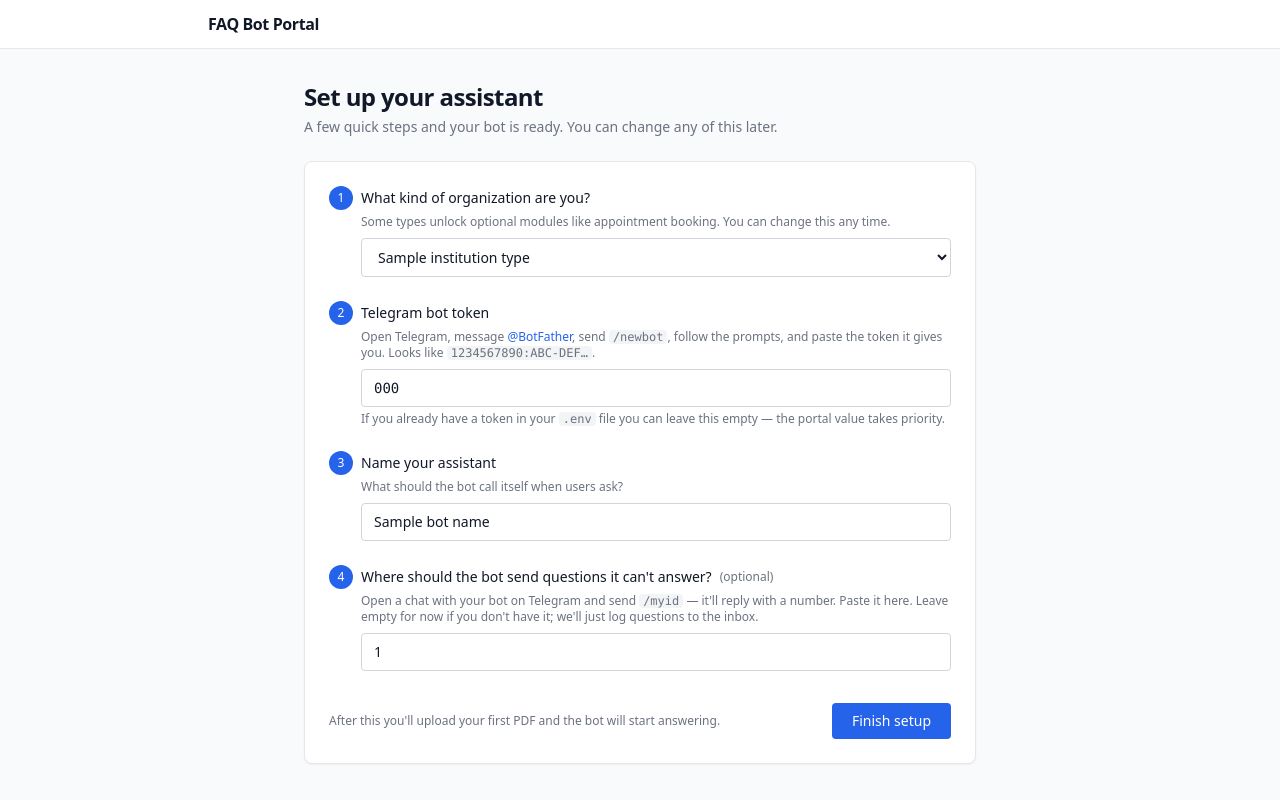
After one commit to ixhm-brix/faq-bot, a FastAPI app: template src/portal/templates/setup.html in a window 1280 px wide. The commit adds this page. Run offline with FastAPI, Linux system fonts and the light colour scheme; the template is opened without the code that fills it: most values are stand-ins (such as "Sample title", 1, 10 or a date in 2020); some libraries are stand-ins or nearby versions.

Commit message:
Self-serve setup: signup, login, bot-token-in-portal, setup wizard
Auth (src/auth.py):
- New users table (bcrypt-hashed passwords) in data/users.db.
- bootstrap_admin() seeds an initial user from the legacy
  PORTAL_ADMIN_USERNAME / PORTAL_ADMIN_PASSWORD on first start so
  existing deployments aren't locked out.
- Fresh installs without env creds land on /signup; the first signup
  becomes the admin.

Portal:
- /login now checks the DB instead of env-equality.
- /signup form, available only while no users exist.
- /setup wizard: one page, four numbered steps (institution type,
  Telegram bot token, assistant name, optional handoff chat ID).
  After signup or first login the user is redirected here until
  setup_complete is flipped.
- Dashboard now bounces to /setup if setup isn't complete.
- New Telegram bot token field on the dashboard "Assistant settings"
  card too, for ongoing changes.

Settings (src/settings.py):
- get_telegram_bot_token / set_telegram_bot_token: portal-managed
  bot token, takes priority over the env value.
- is_setup_complete / mark_setup_complete: gates the wizard.
- auto_mark_setup_if_existing(): detects prior settings.json content
  on startup so existing admins skip the wizard.

Bot (src/bot/main.py):
- Reads the token from settings first, falls back to .env. No more
  editing .env on the server to change which Telegram bot the system
  talks to.

```diff
--- a/requirements.txt
+++ b/requirements.txt
@@ -10,3 +10,4 @@ itsdangerous>=2.0.0
 jinja2>=3.1.0
 reportlab>=4.0.0
 dateparser>=1.2
+bcrypt>=4.1
--- a/src/portal/main.py
+++ b/src/portal/main.py
@@ -12,7 +12,7 @@ from src.config import (
     PORTAL_ADMIN_USERNAME,
     PORTAL_SESSION_SECRET,
 )
-from src import appointments, handoff
+from src import appointments, auth, handoff
 from src.llm import generate_sample_questions
 from src.rag.ingest import ingest_pdf
 from src.rag.retrieve import RetrievedChunk
@@ -25,13 +25,17 @@ from src.settings import (
     get_institution_type,
     get_retrieval_threshold,
     get_suggested_questions,
+    get_telegram_bot_token,
     get_working_hours,
     has_module,
+    is_setup_complete,
+    mark_setup_complete,
     set_bot_name,
     set_handoff_chat_id,
     set_institution_type,
     set_retrieval_threshold,
     set_suggested_questions,
+    set_telegram_bot_token,
     set_working_hours,
 )
 
@@ -41,15 +45,19 @@ TEMPLATES_DIR = Path(__file__).parent / "templates"
 logging.basicConfig(level=logging.INFO)
 log = logging.getLogger("portal")
 
-if not PORTAL_ADMIN_PASSWORD:
-    raise RuntimeError(
-        "PORTAL_ADMIN_PASSWORD is not set. Set it in .env before starting the portal."
-    )
-
 app = FastAPI(title="FAQ Bot Portal")
 app.add_middleware(SessionMiddleware, secret_key=PORTAL_SESSION_SECRET)
 
 templates = Jinja2Templates(directory=str(TEMPLATES_DIR))
+
+# Seed the initial admin from legacy env credentials so existing deployments
+# keep working. Fresh installs without env creds will see the /signup screen.
+auth.bootstrap_admin(PORTAL_ADMIN_USERNAME, PORTAL_ADMIN_PASSWORD)
+
+# Existing deployments already have bot_name / institution_type / etc. in
+# settings.json — don't bounce those admins to the /setup wizard on upgrade.
+from src.settings import auto_mark_setup_if_existing  # noqa: E402
+auto_mark_setup_if_existing()
 
 
 def is_authed(request: Request) -> bool:
@@ -104,14 +112,19 @@ async def refresh_suggestions() -> list[str]:
 
 @app.get("/", response_class=HTMLResponse)
 async def root(request: Request):
-    target = "/dashboard" if is_authed(request) else "/login"
-    return RedirectResponse(target, status_code=303)
+    if is_authed(request):
+        return RedirectResponse("/dashboard", status_code=303)
+    if auth.user_count() == 0:
+        return RedirectResponse("/signup", status_code=303)
+    return RedirectResponse("/login", status_code=303)
 
 
 @app.get("/login", response_class=HTMLResponse)
 async def login_form(request: Request):
     if is_authed(request):
         return RedirectResponse("/dashboard", status_code=303)
+    if auth.user_count() == 0:
+        return RedirectResponse("/signup", status_code=303)
     return templates.TemplateResponse(
         request, "login.html", {"user": None, "error": None}
     )
@@ -123,9 +136,10 @@ async def login_submit(
     username: str = Form(...),
     password: str = Form(...),
 ):
-    if username == PORTAL_ADMIN_USERNAME and password == PORTAL_ADMIN_PASSWORD:
-        request.session["user"] = username
-        return RedirectResponse("/dashboard", status_code=303)
+    if auth.verify_password(username, password):
+        request.session["user"] = username.strip().lower()
+        target = "/dashboard" if is_setup_complete() else "/setup"
+        return RedirectResponse(target, status_code=303)
     return templates.TemplateResponse(
         request,
         "login.html",
@@ -140,6 +154,85 @@ async def logout(request: Request):
     return RedirectResponse("/login", status_code=303)
 
 
+@app.get("/signup", response_class=HTMLResponse)
+async def signup_form(request: Request):
+    if auth.user_count() > 0:
+        return RedirectResponse("/login", status_code=303)
+    return templates.TemplateResponse(
+        request, "signup.html", {"user": None, "error": None}
+    )
+
+
+@app.post("/signup")
+async def signup_submit(
+    request: Request,
+    username: str = Form(...),
+    password: str = Form(...),
+    password_confirm: str = Form(...),
+):
+    if auth.user_count() > 0:
+        return RedirectResponse("/login", status_code=303)
+    if password != password_confirm:
+        return templates.TemplateResponse(
+            request, "signup.html",
+            {"user": None, "error": "Passwords don't match."},
+            status_code=400,
+        )
+    try:
+        auth.create_user(username, password)
+    except ValueError as e:
+        return templates.TemplateResponse(
+            request, "signup.html",
+            {"user": None, "error": str(e)},
+            status_code=400,
+        )
+    request.session["user"] = username.strip().lower()
+    return RedirectResponse("/setup", status_code=303)
+
+
+@app.get("/setup", response_class=HTMLResponse)
+async def setup_form(request: Request):
+    if not is_authed(request):
+        return RedirectResponse("/login", status_code=303)
+    return templates.TemplateResponse(
+        request,
+        "setup.html",
+        {
+            "user": request.session.get("user"),
+            "institution_type": get_institution_type(),
+            "institution_types": [
+                (key, label) for key, (label, _) in INSTITUTION_TYPES.items()
+            ],
+            "telegram_bot_token": get_telegram_bot_token(),
+            "bot_name": get_bot_name(),
+            "handoff_chat_id": get_handoff_chat_id() or "",
+            "setup_complete": is_setup_complete(),
+        },
+    )
+
+
+@app.post("/setup")
+async def setup_submit(
+    request: Request,
+    institution_type: str = Form(...),
+    telegram_bot_token: str = Form(""),
+    bot_name: str = Form(...),
+    handoff_chat_id: str = Form(""),
+):
+    if not is_authed(request):
+        return RedirectResponse("/login", status_code=303)
+    set_institution_type(institution_type)
+    if telegram_bot_token.strip():
+        set_telegram_bot_token(telegram_bot_token)
+    set_bot_name(bot_name)
+    set_handoff_chat_id(handoff_chat_id)
+    mark_setup_complete()
+    return RedirectResponse(
+        "/dashboard?message=Setup+saved.+Next+step%3A+upload+a+PDF.",
+        status_code=303,
+    )
+
+
 @app.get("/dashboard", response_class=HTMLResponse)
 async def dashboard(
     request: Request,
@@ -148,6 +241,8 @@ async def dashboard(
 ):
     if not is_authed(request):
         return RedirectResponse("/login", status_code=303)
+    if not is_setup_complete():
+        return RedirectResponse("/setup", status_code=303)
     return templates.TemplateResponse(
         request,
         "dashboard.html",
@@ -155,6 +250,7 @@ async def dashboard(
             "user": request.session.get("user"),
             "documents": list_documents(),
             "bot_name": get_bot_name(),
+            "telegram_bot_token": get_telegram_bot_token(),
             "handoff_chat_id": get_handoff_chat_id() or "",
             "retrieval_threshold": f"{get_retrieval_threshold():.2f}",
             "open_handoffs": handoff.open_count(),
@@ -227,6 +323,8 @@ async def update_settings(request: Request):
         set_retrieval_threshold(form.get("retrieval_threshold", ""))
     if "institution_type" in form:
         set_institution_type(form.get("institution_type", ""))
+    if "telegram_bot_token" in form:
+        set_telegram_bot_token(form.get("telegram_bot_token", ""))
     if any(
         f"{day}_open" in form or f"{day}_close" in form or f"{day}_closed" in form
         for day in WEEKDAYS
--- /dev/null
+++ b/src/portal/templates/setup.html
@@ -0,0 +1,77 @@
+{% extends "base.html" %}
+{% block title %}Setup — FAQ Bot Portal{% endblock %}
+{% block content %}
+<div class="max-w-2xl mx-auto">
+  <div class="mb-6">
+    <h1 class="text-2xl font-semibold tracking-tight">Set up your assistant</h1>
+    <p class="text-sm text-gray-500 mt-1">A few quick steps and your bot is ready. You can change any of this later.</p>
+  </div>
+
+  <form method="post" action="/setup" class="bg-white rounded-lg shadow-sm border border-gray-200 p-6 space-y-6">
+    <div>
+      <div class="flex items-center gap-2 mb-1">
+        <span class="flex items-center justify-center w-6 h-6 bg-blue-600 text-white rounded-full text-xs font-medium">1</span>
+        <label class="text-sm font-medium text-gray-900">What kind of organization are you?</label>
+      </div>
+      <p class="text-xs text-gray-500 mb-2 ml-8">Some types unlock optional modules like appointment booking. You can change this any time.</p>
+      <select name="institution_type" required
+              class="ml-8 w-[calc(100%-2rem)] text-sm border border-gray-300 rounded px-3 py-2 bg-white focus:outline-none focus:ring-2 focus:ring-blue-500 focus:border-blue-500">
+        {% for key, label in institution_types %}
+          <option value="{{ key }}" {% if key == institution_type %}selected{% endif %}>{{ label }}</option>
+        {% endfor %}
+      </select>
+    </div>
+
+    <div>
+      <div class="flex items-center gap-2 mb-1">
+        <span class="flex items-center justify-center w-6 h-6 bg-blue-600 text-white rounded-full text-xs font-medium">2</span>
+        <label class="text-sm font-medium text-gray-900">Telegram bot token</label>
+      </div>
+      <p class="text-xs text-gray-500 mb-2 ml-8">
+        Open Telegram, message <a class="text-blue-600 hover:underline" href="https://t.me/BotFather" target="_blank">@BotFather</a>,
+        send <code class="bg-gray-100 px-1 rounded">/newbot</code>, follow the prompts, and paste the token it gives you.
+        Looks like <code class="bg-gray-100 px-1 rounded">1234567890:ABC-DEF…</code>.
+      </p>
+      <input type="text" name="telegram_bot_token" value="{{ telegram_bot_token }}" maxlength="80"
+             placeholder="1234567890:ABCDEF…"
+             class="ml-8 w-[calc(100%-2rem)] text-sm font-mono border border-gray-300 rounded px-3 py-2 focus:outline-none focus:ring-2 focus:ring-blue-500 focus:border-blue-500">
+      <p class="text-xs text-gray-500 mt-1 ml-8">If you already have a token in your <code class="bg-gray-100 px-1 rounded">.env</code> file you can leave this empty — the portal value takes priority.</p>
+    </div>
+
+    <div>
+      <div class="flex items-center gap-2 mb-1">
+        <span class="flex items-center justify-center w-6 h-6 bg-blue-600 text-white rounded-full text-xs font-medium">3</span>
+        <label class="text-sm font-medium text-gray-900">Name your assistant</label>
+      </div>
+      <p class="text-xs text-gray-500 mb-2 ml-8">What should the bot call itself when users ask?</p>
+      <input type="text" name="bot_name" value="{{ bot_name }}" required maxlength="40"
+             placeholder="e.g. Acme Helper"
+             class="ml-8 w-[calc(100%-2rem)] text-sm border border-gray-300 rounded px-3 py-2 focus:outline-none focus:ring-2 focus:ring-blue-500 focus:border-blue-500">
+    </div>
+
+    <div>
+      <div class="flex items-center gap-2 mb-1">
+        <span class="flex items-center justify-center w-6 h-6 bg-blue-600 text-white rounded-full text-xs font-medium">4</span>
+        <label class="text-sm font-medium text-gray-900">Where should the bot send questions it can't answer?</label>
+        <span class="text-xs text-gray-500">(optional)</span>
+      </div>
+      <p class="text-xs text-gray-500 mb-2 ml-8">
+        Open a chat with your bot on Telegram and send <code class="bg-gray-100 px-1 rounded">/myid</code> — it'll reply with a number. Paste it here.
+        Leave empty for now if you don't have it; we'll just log questions to the inbox.
+      </p>
+      <input type="text" name="handoff_chat_id" value="{{ handoff_chat_id }}" maxlength="20"
+             placeholder="e.g. 123456789"
+             class="ml-8 w-[calc(100%-2rem)] text-sm border border-gray-300 rounded px-3 py-2 focus:outline-none focus:ring-2 focus:ring-blue-500 focus:border-blue-500">
+    </div>
+
+    <div class="pt-2 flex items-center justify-between">
+      <p class="text-xs text-gray-500">After this you'll upload your first PDF and the bot will start answering.</p>
+      <button class="bg-blue-600 hover:bg-blue-700 text-white px-5 py-2 rounded text-sm font-medium transition">Finish setup</button>
+    </div>
+  </form>
+
+  {% if setup_complete %}
+    <p class="mt-4 text-center text-xs text-gray-500"><a href="/dashboard" class="text-blue-600 hover:underline">Back to dashboard</a></p>
+  {% endif %}
+</div>
+{% endblock %}
```
Also changed, not shown: src/auth.py (added, +93 -0 lines), src/bot/main.py (+8 -3 lines), src/portal/templates/dashboard.html (+7 -0 lines), src/portal/templates/signup.html (added, +30 -0 lines), src/settings.py (+39 -0 lines).
